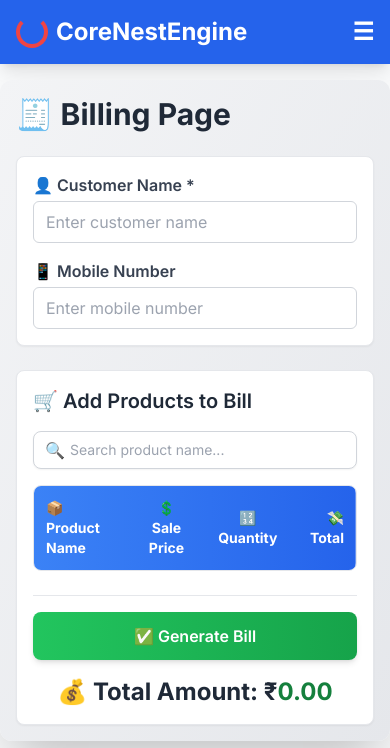
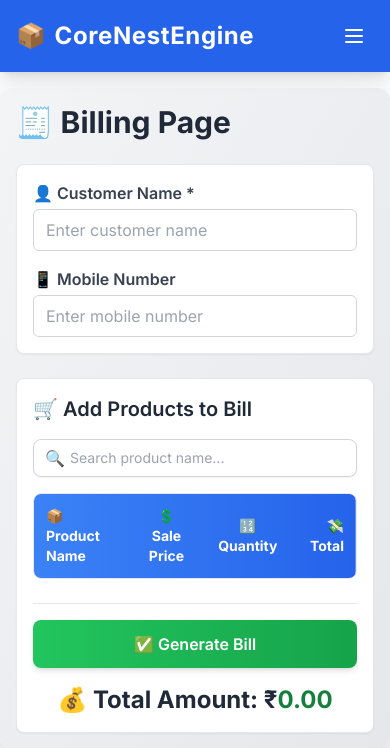
Before and after one commit to theNareshofficial/CoreNestEngine, a Python web app: template templates/billing.html in a window 390 px wide. Shown: the top 748 px of the page. Run offline with Jinja, Linux system fonts and the light colour scheme; the template is opened without the code that fills it, so the values that code supplies are empty; some libraries are stand-ins or nearby versions.

Commit message:
Bug fixed

```diff
--- a/templates/navbar.html
+++ b/templates/navbar.html
@@ -1,75 +1,110 @@
-<nav class="bg-blue-600 text-white font-bold p-4 shadow-lg">
+<nav class="bg-blue-600 text-white font-bold p-4 shadow-lg sticky top-0 z-40">
     <div class="container mx-auto flex justify-between items-center">
-        <a href="{{ url_for('core.home') }}" class="text-2xl font-bold flex items-center space-x-2">
-            <div class="animate-spin-slow w-8 h-8 border-4 border-red-500 border-t-transparent rounded-full"></div>
+        <!-- Logo / Brand Title -->
+        <a href="{{ url_for('core.home') }}" class="text-2xl font-bold flex items-center space-x-2 tracking-wide">
+            <span class="text-2xl">📦</span>
             <span>CoreNestEngine</span>
         </a>
 
-        <div class="hidden lg:flex items-center space-x-4 text-lg">
+        <!-- Desktop Navigation -->
+        <div class="hidden lg:flex items-center space-x-2 text-base">
             <a href="{{ url_for('core.home') }}" class="px-3 py-2 rounded-md hover:bg-blue-700 transition-colors">🏠 Home</a>
             <a href="{{ url_for('inventory.dashboard') }}" class="px-3 py-2 rounded-md hover:bg-blue-700 transition-colors">📊 Dashboard</a>
             <a href="{{ url_for('billing.billing_page') }}" class="px-3 py-2 rounded-md hover:bg-blue-700 transition-colors">💳 Billing</a>
             <a href="{{ url_for('inventory.inward') }}" class="px-3 py-2 rounded-md hover:bg-blue-700 transition-colors">📥 Inward</a>
             <a href="{{ url_for('billing.bill_detail') }}" class="px-3 py-2 rounded-md hover:bg-blue-700 transition-colors">🔍 Search Bill</a>
 
+            <!-- Settings Dropdown -->
             <div class="relative">
-                <button id="settings-btn" class="flex items-center px-3 py-2 rounded-md hover:bg-blue-700 transition-colors">
+                <button id="settings-btn" class="flex items-center px-3 py-2 rounded-md hover:bg-blue-700 transition-colors focus:outline-none">
                     <span>⚙️ Settings</span>
                     <svg xmlns="http://www.w3.org/2000/svg" viewBox="0 0 20 20" fill="currentColor" class="w-5 h-5 ml-1">
                         <path fill-rule="evenodd" d="M5.22 8.22a.75.75 0 011.06 0L10 11.94l3.72-3.72a.75.75 0 111.06 1.06l-4.25 4.25a.75.75 0 01-1.06 0L5.22 9.28a.75.75 0 010-1.06z" clip-rule="evenodd" />
                     </svg>
                 </button>
-                <div id="settings-menu" class="absolute right-0 mt-2 w-48 bg-white rounded-md shadow-lg py-1 z-20 hidden">
-                    <a href="{{ url_for('core.user_accounts') }}" class="block px-4 py-2 text-sm text-gray-700 hover:bg-blue-100">User Accounts</a>
-                    <a href="{{ url_for('core.activity_log') }}" class="block px-4 py-2 text-sm text-gray-700 hover:bg-blue-100">Activity Log</a>
-                    <a href="{{ url_for('core.daily_sales') }}" class="block px-4 py-2 text-sm text-gray-700 hover:bg-blue-100">Daily Sales</a>
-                    <a href="{{ url_for('core.deleted_log') }}" class="block px-4 py-2 text-sm text-gray-700 hover:bg-blue-100">Deleted Items Log</a>
-                    <hr>
+
+                <div id="settings-menu" class="absolute right-0 mt-2 w-52 bg-white rounded-md shadow-xl py-2 z-50 hidden border border-gray-100 font-normal">
+                    <a href="{{ url_for('core.user_accounts') }}" class="block px-4 py-2 text-sm text-gray-700 hover:bg-blue-50">👤 User Accounts</a>
+                    <a href="{{ url_for('core.activity_log') }}" class="block px-4 py-2 text-sm text-gray-700 hover:bg-blue-50">🕒 Activity Log</a>
+                    <a href="{{ url_for('core.daily_sales') }}" class="block px-4 py-2 text-sm text-gray-700 hover:bg-blue-50">💰 Daily Sales</a>
+                    <a href="{{ url_for('core.deleted_log') }}" class="block px-4 py-2 text-sm text-gray-700 hover:bg-blue-50">🗑️ Deleted Items Log</a>
+                    <hr class="my-1 border-gray-200">
                     <form action="{{ url_for('core.update_app') }}" method="POST" class="block">
-                        <button type="submit" class="w-full text-left px-4 py-2 text-sm text-gray-700 hover:bg-blue-100">
-                            Update
+                        <button type="submit" class="w-full text-left px-4 py-2 text-sm text-gray-700 hover:bg-blue-50">
+                            🔄 Pull Latest Updates
                         </button>
                     </form>
                 </div>
             </div>
 
-            <a href="{{ url_for('auth.logout') }}" class="flex items-center space-x-2 px-3 py-2 bg-red-500 text-white rounded-md hover:bg-red-700 transition-all">
+            <!-- Logout Button -->
+            <a href="{{ url_for('auth.logout') }}" title="Logout"
+               class="flex items-center space-x-1 px-3 py-2 bg-red-500 text-white rounded-md hover:bg-red-600 transition-colors ml-2 shadow">
                 <svg xmlns="http://www.w3.org/2000/svg" viewBox="0 0 24 24" fill="currentColor" class="w-5 h-5">
                     <path fill-rule="evenodd" d="M7.5 3.75A1.5 1.5 0 006 5.25v13.5a1.5 1.5 0 001.5 1.5h6a1.5 1.5 0 001.5-1.5V15a.75.75 0 011.5 0v3.75a3 3 0 01-3 3h-6a3 3 0 01-3-3V5.25a3 3 0 013-3h6a3 3 0 013 3V9A.75.75 0 0115 9V5.25a1.5 1.5 0 00-1.5-1.5h-6zm10.72 4.72a.75.75 0 011.06 0l3 3a.75.75 0 010 1.06l-3 3a.75.75 0 11-1.06-1.06l1.72-1.72H9a.75.75 0 010-1.5h10.94l-1.72-1.72a.75.75 0 010-1.06z" clip-rule="evenodd" />
                 </svg>
-                <!-- <span>Logout</span> -->
+                <span>Logout</span>
             </a>
         </div>
 
-        <button id="menu-btn" class="lg:hidden focus:outline-none">
-            <span class="text-2xl">&#9776;</span>
+        <!-- Mobile Menu Toggle Button -->
+        <button id="menu-btn" class="lg:hidden p-2 rounded-md hover:bg-blue-700 focus:outline-none" aria-label="Toggle menu">
+            <svg class="w-6 h-6" fill="none" stroke="currentColor" viewBox="0 0 24 24">
+                <path stroke-linecap="round" stroke-linejoin="round" stroke-width="2" d="M4 6h16M4 12h16M4 18h16"></path>
+            </svg>
         </button>
     </div>
 
-    <div id="mobile-menu" class="hidden lg:hidden">
+    <!-- Mobile Menu Content -->
+    <div id="mobile-menu" class="hidden lg:hidden mt-3 pt-3 border-t border-blue-500 space-y-1">
+        <a href="{{ url_for('core.home') }}" class="block px-3 py-2 rounded-md hover:bg-blue-700">🏠 Home</a>
+        <a href="{{ url_for('inventory.dashboard') }}" class="block px-3 py-2 rounded-md hover:bg-blue-700">📊 Dashboard</a>
+        <a href="{{ url_for('billing.billing_page') }}" class="block px-3 py-2 rounded-md hover:bg-blue-700">💳 Billing</a>
+        <a href="{{ url_for('inventory.inward') }}" class="block px-3 py-2 rounded-md hover:bg-blue-700">📥 Inward</a>
+        <a href="{{ url_for('billing.bill_detail') }}" class="block px-3 py-2 rounded-md hover:bg-blue-700">🔍 Search Bill</a>
+
+        <div class="border-t border-blue-500 pt-2 mt-2">
+            <div class="px-3 py-1 text-xs uppercase tracking-wider text-blue-200">Management & Reports</div>
+            <a href="{{ url_for('core.user_accounts') }}" class="block px-3 py-2 rounded-md hover:bg-blue-700 text-sm">👤 User Accounts</a>
+            <a href="{{ url_for('core.activity_log') }}" class="block px-3 py-2 rounded-md hover:bg-blue-700 text-sm">🕒 Activity Log</a>
+            <a href="{{ url_for('core.daily_sales') }}" class="block px-3 py-2 rounded-md hover:bg-blue-700 text-sm">💰 Daily Sales</a>
+            <a href="{{ url_for('core.deleted_log') }}" class="block px-3 py-2 rounded-md hover:bg-blue-700 text-sm">🗑️ Deleted Items Log</a>
+        </div>
+
+        <div class="border-t border-blue-500 pt-2 mt-2">
+            <a href="{{ url_for('auth.logout') }}" class="block px-3 py-2 rounded-md bg-red-500 text-center hover:bg-red-600">Logout</a>
+        </div>
     </div>
 </nav>
 
 <script>
+    document.addEventListener("DOMContentLoaded", function() {
         // --- Mobile Menu Toggle ---
         const menuBtn = document.getElementById("menu-btn");
         const mobileMenu = document.getElementById("mobile-menu");
+
+        if (menuBtn && mobileMenu) {
             menuBtn.addEventListener("click", () => {
                 mobileMenu.classList.toggle("hidden");
             });
+        }
 
         // --- Settings Dropdown Toggle (Desktop) ---
         const settingsBtn = document.getElementById("settings-btn");
         const settingsMenu = document.getElementById("settings-menu");
 
-    settingsBtn.addEventListener("click", () => {
+        if (settingsBtn && settingsMenu) {
+            settingsBtn.addEventListener("click", (e) => {
+                e.stopPropagation();
                 settingsMenu.classList.toggle("hidden");
             });
 
-    // Close dropdown if user clicks outside of it
-    window.addEventListener("click", function(event) {
-        if (!settingsBtn.contains(event.target)) {
+            // Close dropdown when clicking outside
+            window.addEventListener("click", (event) => {
+                if (!settingsBtn.contains(event.target) && !settingsMenu.contains(event.target)) {
                     settingsMenu.classList.add("hidden");
                 }
             });
+        }
+    });
 </script>
```
Lines whose indentation alone changed are shown as unchanged.
